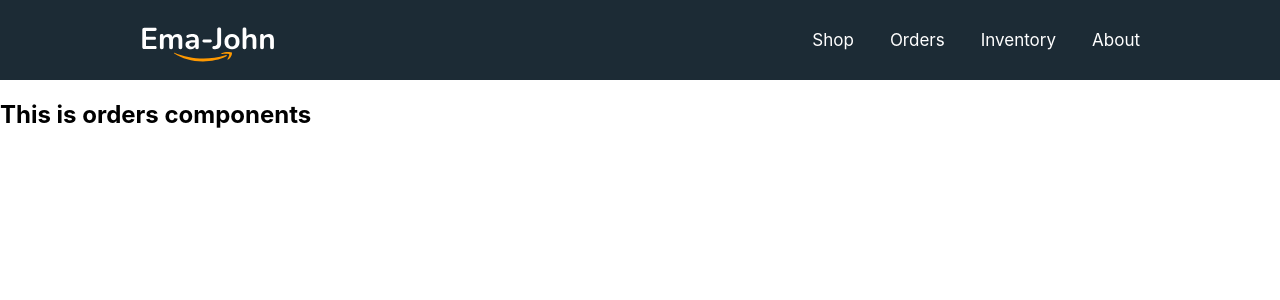
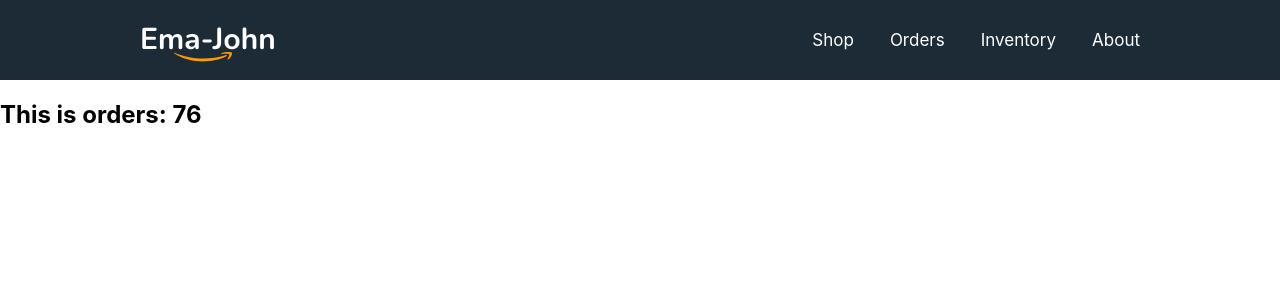
Before and after one commit to MMaidul/Ema-John-ReactJS-project, a React (Create React App) app: page /orders in a window 1280 px wide. Shown: the top 300 px of the page. Built offline with nearby package versions, Linux system fonts and the light colour scheme.

Commit message:
Hooks use for personal use state create

```diff
--- a/src/App.js
+++ b/src/App.js
@@ -12,7 +12,7 @@ function App() {
       <Header></Header>
       <Routes>
         <Route path='/' element={<Shop />} />
-        <Route path='/home' element={<Shop />} />
+        <Route path='/shop' element={<Shop />} />
         <Route path='/orders' element={<Orders />} />
         <Route path='/inventory' element={<Inventory />} />
         <Route path='/about' element={<About />} />
--- /dev/null
+++ b/src/Hooks/UseProducts/UseProducts.js
@@ -0,0 +1,15 @@
+import { useEffect, useState } from 'react';
+
+const UseProducts = () => {
+    const [products, setProducts] = useState([])
+    useEffect(() => {
+        fetch('products.json')
+            .then(res => res.json())
+            .then(data => {
+                setProducts(data)
+            })
+    }, [])
+    return [products, setProducts];
+};
+
+export default UseProducts;
--- a/src/componets/Header/Header.js
+++ b/src/componets/Header/Header.js
@@ -6,10 +6,10 @@ const Header = () => {
         <nav className='header'>
             <img src={logo} alt="" />
             <div>
-                <a href="">Shop</a>
-                <a href="">Orders</a>
-                <a href="">Inventory</a>
-                <a href="">About</a>
+                <a href="/shop">Shop</a>
+                <a href="/orders">Orders</a>
+                <a href="/inventory">Inventory</a>
+                <a href="/about">About</a>
             </div>
         </nav>
     );
--- a/src/componets/Header/Shop/Shop.js
+++ b/src/componets/Header/Shop/Shop.js
@@ -3,19 +3,12 @@ import Cart from '../../Cart/Cart';
 import Product from '../../Product/Product';
 import './Shop.css';
 import { addToDb, getStoredCart } from '../../../utilities/fakedb';
+import UseProducts from '../../../Hooks/UseProducts/UseProducts';
 
 const Shop = () => {
-    const [products, setProducts] = useState([]);
+    const [products, setProducts] = UseProducts();
     const [cart, setCart] = useState([]);
-    useEffect(() => {
-        console.log('product load before fetech');
-        fetch('products.json')
-            .then(res => res.json())
-            .then(data => {
-                setProducts(data)
-                console.log('products loaded finished');
-            })
-    }, []);
+
     useEffect(() => {
         console.log('local storage first line');
         const storedCart = getStoredCart();
--- a/src/componets/Orders/Orders.js
+++ b/src/componets/Orders/Orders.js
@@ -1,9 +1,11 @@
 import React from 'react';
+import UseProducts from '../../Hooks/UseProducts/UseProducts';
 
 const Orders = () => {
+    const [products, setProducts] = UseProducts();
     return (
         <div>
-            <h2>This is orders components</h2>
+            <h2>This is orders: {products.length}</h2>
         </div>
     );
 };
```
